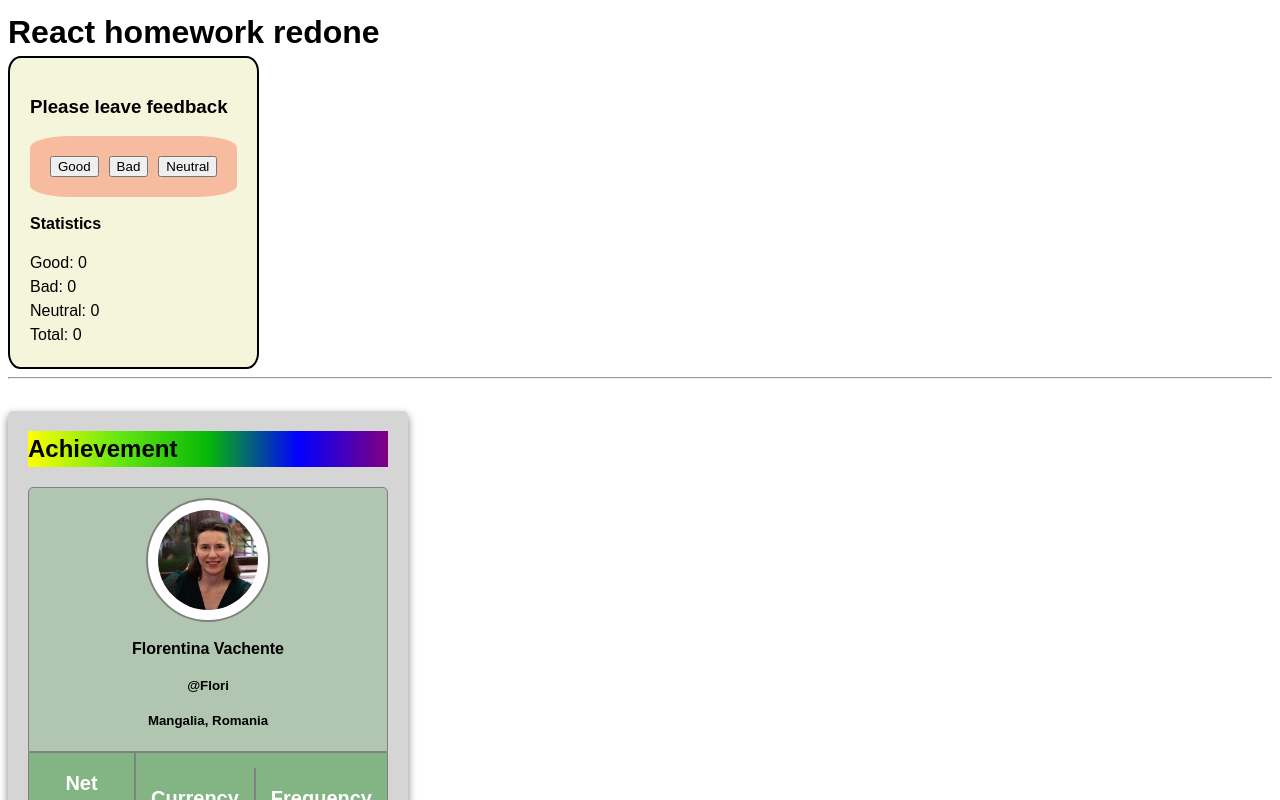
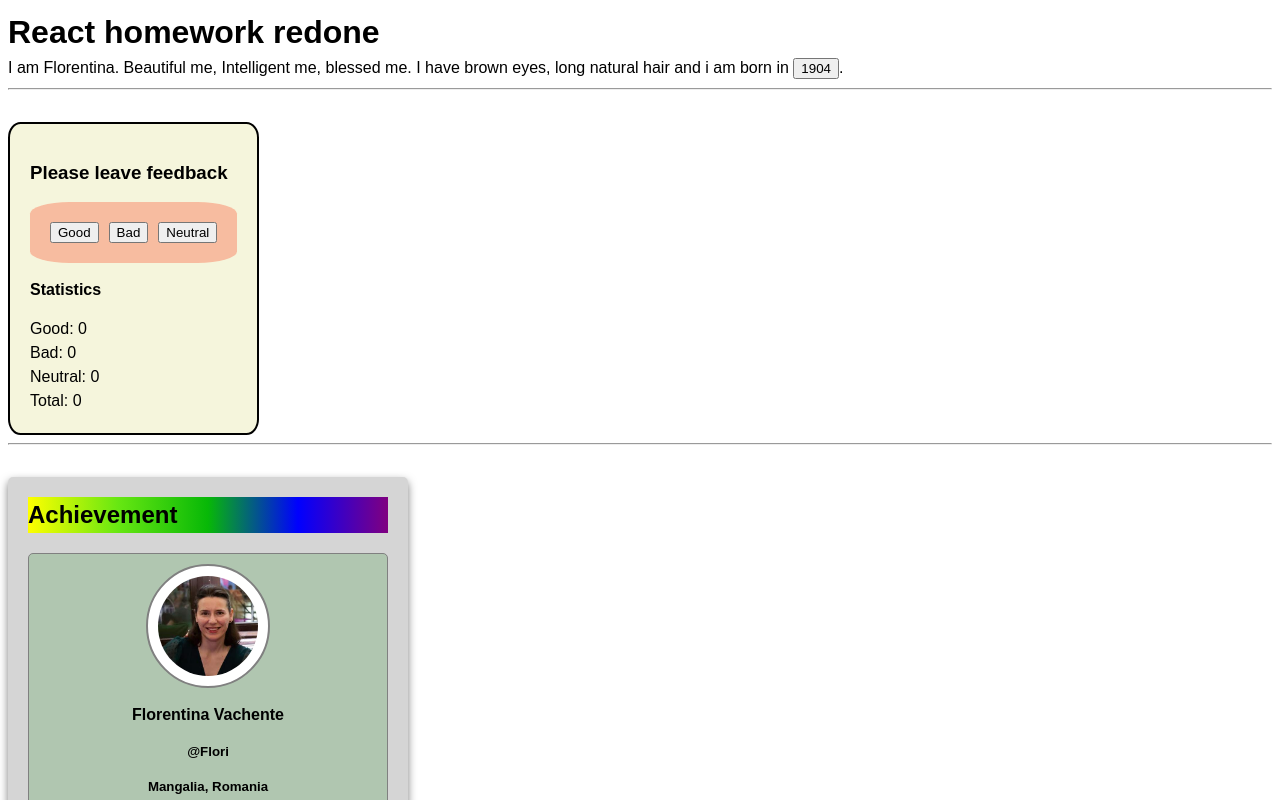
Before and after one commit to FloriGOIT/redone-hw1-react, a React (Create React App) app: page / in a window 1280 px wide. Shown: the top 800 px of the page. Built offline with nearby package versions, Linux system fonts and the light colour scheme.

Commit message:
text exercitiu

```diff
--- a/src/components/App.jsx
+++ b/src/components/App.jsx
@@ -13,6 +13,8 @@ import data from "./home-work-1/MyBankAccount/transactions.json"
 
 import Feedback from './home-work-2/Feedback/Feedback';
 
+import Test from './test/Test';
+
 
 function App() {
   const { username, tag, location, stats } = user;
@@ -20,6 +22,8 @@ function App() {
   return (
     <>
       <h1>React homework redone</h1>
+      <Test/>
+      <hr/><br/>
       <Feedback />
       <hr/><br/>
       <Profile
--- /dev/null
+++ b/src/components/test/Test.jsx
@@ -0,0 +1,27 @@
+import React from "react";
+
+class Test extends React.Component{
+        constructor(props) {
+                super(props);
+                this.state = {
+                        eyes: "brown",
+                        hair: "long",
+                        nuance: "natural",
+                        born: 1904
+                };
+                this.changeYear=this.changeYear.bind(this)
+        }
+        //changeYear = () => this.setState({ born: 1989 })
+
+        changeYear(){this.setState({ born: 1989 })}
+
+        render() {
+                const { eyes, hair, nuance, born } = this.state;
+                return <p>I am Florentina. Beautiful me, Intelligent me, blessed me. I have {eyes} eyes, {hair} {nuance} hair and i am born in <button onClick={this.changeYear}>{born}</button>.</p>
+        }
+
+
+}
+
+
+export default Test
```
